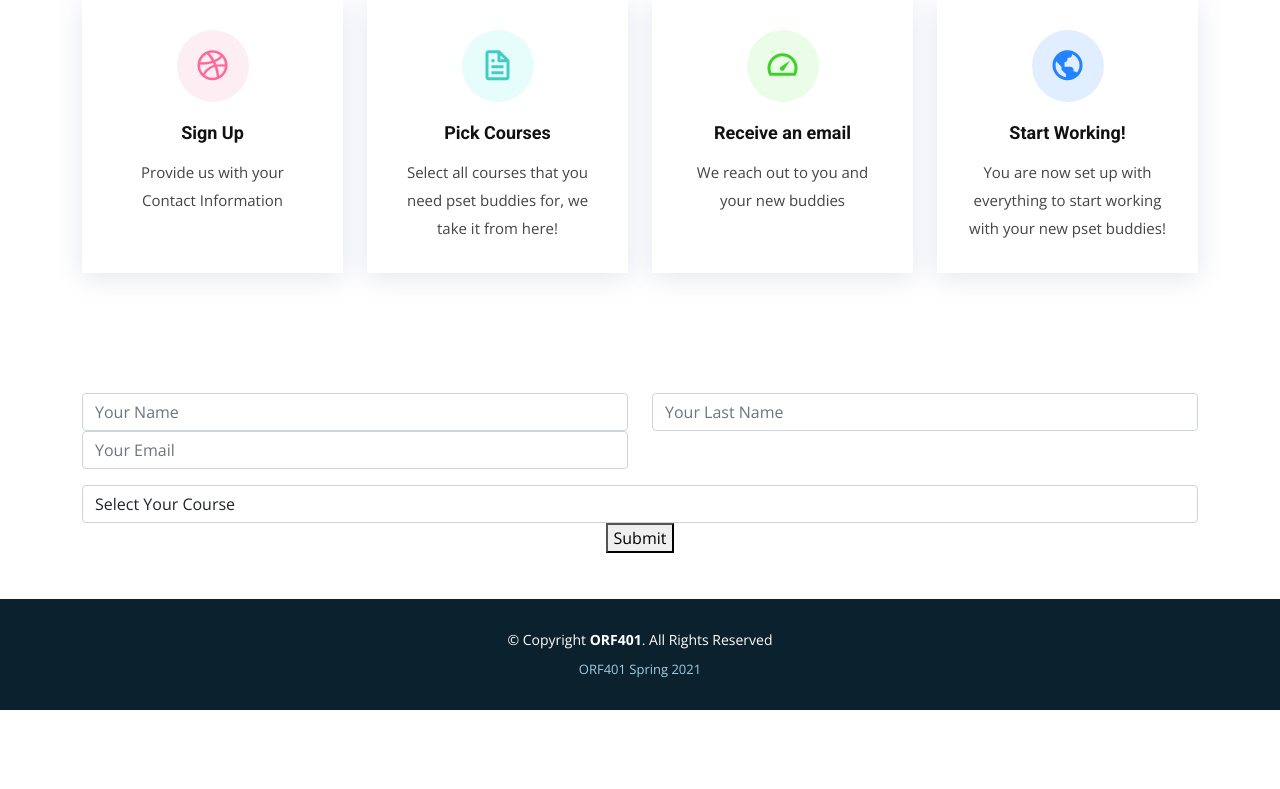
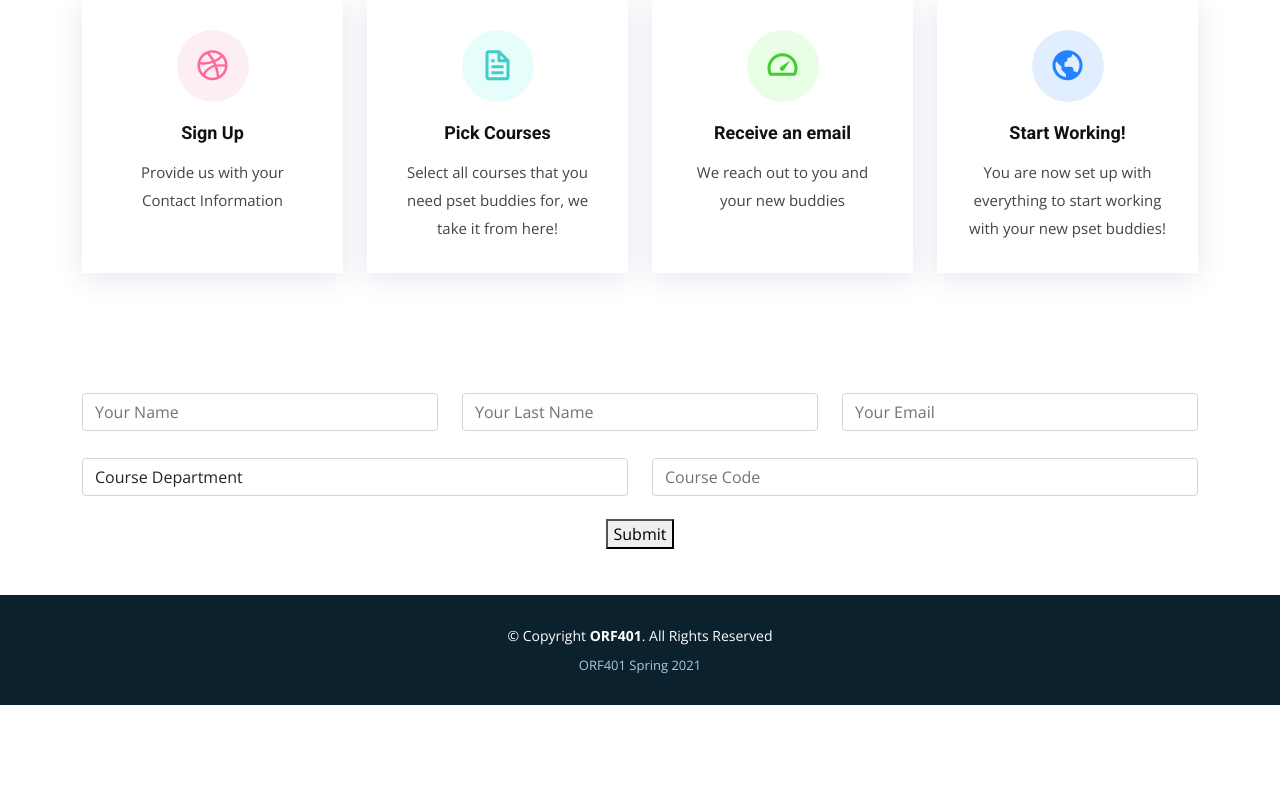
Before and after one commit to charlescoppieters/PSETBuddy, a Django app: page /buddies/addbuddy in a window 1280 px wide. Shown: the part 213-1002 px from the top of the page. After the commit the page ends 918 px from the top, so only its background shows below. Run offline with Django 3.2, Linux system fonts and the light colour scheme; parts of the project's set-up code (start-up, migrations or seed data) failed here and were passed over; some libraries are stand-ins or nearby versions.

Commit message:
My first commit

```diff
--- a/PSETBuddy/settings.py
+++ b/PSETBuddy/settings.py
@@ -132,4 +132,4 @@ STATICFILES_DIRS = (str(BASE_DIR.joinpath('static')),)
 db_from_env = dj_database_url.config(conn_max_age=500)
 DATABASES['default'].update(db_from_env)
 
-ALLOWED_HOSTS = ['.herokuapp.com', '127.0.0.1']
+ALLOWED_HOSTS = ['.herokuapp.com', '127.0.0.1', 'www.psetbuddy.com']
--- a/buddies/models.py
+++ b/buddies/models.py
@@ -7,5 +7,6 @@ class Person(models.Model):
   first_name = models.CharField(max_length=64)
   last_name = models.CharField(max_length = 64, null = True)
   contact_email = models.CharField(max_length=64, null = True)
-  Course1 = models.CharField(max_length=64)
+  Major = models.CharField(max_length=64)
+  CourseNumber = models.IntegerField(null = True)
   has_group1 = models.BooleanField(default = False)
--- a/buddies/views.py
+++ b/buddies/views.py
@@ -27,11 +27,12 @@ def create(request):
     last_names = []
     emails = []
     #Save four input variables
-    course = request.POST.get('Course1')
+    major = request.POST.get('Major')
+    Course_Number = request.POST.get('CourseNumber')
 
     #Find group member information
 
-    accounts = Person.objects.filter(Course1__icontains = course, has_group1 = False)[:3]
+    accounts = Person.objects.filter(Major__icontains = major, CourseNumber__icontains = Course_Number, has_group1 = False)[:3]
     if len(accounts) == 3:
 
       for account in accounts:
@@ -40,7 +41,7 @@ def create(request):
         emails.append(account.contact_email)
 
       #Send email to all three group members
-      email(first_names, last_names, emails, course)
+      email(first_names, last_names, emails, major, Course_Number)
 
       #Set hasgroup boolean to true
       for account in accounts:
@@ -48,7 +49,7 @@ def create(request):
         account.save()
   return redirect("/services.html")
 
-def email(first_names, last_names, emails, course):
+def email(first_names, last_names, emails, major, Course_Number):
   import smtplib
   gmail_user = "psetbuddy2021@gmail.com" # (You should provide your gmail account name)
   gmail_pwd = "testbuddy2021" # (You should provide your gmail password)
@@ -59,7 +60,7 @@ def email(first_names, last_names, emails, course):
   smtpserver.login(gmail_user, gmail_pwd)
   subject = "PSETBuddy - Your Study Group Has Been Found!"
   to = emails
-  msg = "Welcome to PSETBuddy! \n\n Your group members for " + course + " are: \n\n" + " - "+ first_names[0] + " " + last_names[0] + " (" + emails[0] + ")\n" + " - "+ first_names[1] + " " + last_names[1] + " (" + emails[1] + ")\n" + " - "+ first_names[2] + " " + last_names[2] + " (" + emails[2] + ")\n" + "\nBest of luck studying and be sure to always abide by the Honor Code!\n\n" + " Best, \n\n" + " The PSETBuddy Team"
+  msg = "Welcome to PSETBuddy! \n\n Your group members for " + major + Course_Number + " are: \n\n" + " - "+ first_names[0] + " " + last_names[0] + " (" + emails[0] + ")\n" + " - "+ first_names[1] + " " + last_names[1] + " (" + emails[1] + ")\n" + " - "+ first_names[2] + " " + last_names[2] + " (" + emails[2] + ")\n" + "\nBest of luck studying and be sure to always abide by the Honor Code!\n\n" + " Best, \n\n" + " The PSETBuddy Team"
 
   body = 'Subject: {}\n\n{}'.format(subject, msg)
   smtpserver.sendmail(gmail_user, to, body)
--- a/templates/services.html
+++ b/templates/services.html
@@ -122,17 +122,40 @@
             <form action="{% url 'buddies:create' %}" method="POST" role="form" class="">
                 {% csrf_token %}
                 <div class="row">
-                    <div class="col-md-6 form-group">
+                    <div class="col-md-4 form-group">
                         <input type="text" name="first_name" class="form-control" id="first_name" placeholder="Your Name" required>
                     </div>
-                    <div class="col-md-6 form-group">
+                    <div class="col-md-4 form-group">
                         <input type="text" name="last_name" class="form-control" id="last_name" placeholder="Your Last Name" required>
                     </div>
-                    <div class="col-md-6 form-group mt-3 mt-md-0">
+                    <div class="col-md-4 form-group ">
                         <input type="email" class="form-control" name="contact_email" id="contact_email" placeholder="Your Email" required>
                     </div>
                 </div>
 
+                <div class="row">
+                    <div class="col-md-6 form-group">
+                        <select class=" form-control selectpicker " name="Major" id="Major" rows="5" placeholder="Major" required style="margin-top: 5%">
+                            <option value="">Course Department</option>
+                            <option> ORF </option>
+                            <option> COS</option>
+                            <option> PSY </option>
+                            <option> MAT </option>
+                            <option> HIS </option>
+                            <option> MAE </option>
+                            <option> CEE </option>
+                            <option> ELE </option>
+                            <option> NEU </option>
+                            <option> ART </option>
+                        </select>
+                    </div>
+
+                    <div class="col-md-6 form-group">
+                        <input type="number" name="CourseNumber" class="form-control" id="Course_Number" placeholder="Course Code" required style="margin-top: 5%">
+                    </div>
+                </div>
+
+                <!--
                 <div class="form-group mt-3">
                     <div class="input-group">
                         <select class="form-control selectpicker " name="Course1" id="Course1" rows="5" placeholder="Courses" required>
@@ -177,7 +200,7 @@
                     </div>
 
                 </div>
-
+                -->
 
                 <!-- <div class="my-3">
     <div class="loading">Loading</div>
@@ -198,7 +221,7 @@
            }
       </script>
     -->
-        <div class="text-center"><button onclick="confirmFunction()" type="submit">Submit</button></div>
+                <div class="text-center" style="margin-top: 2%"><button onclick="confirmFunction()" type="submit">Submit</button></div>
             </form>
 
 
```
Also changed, not shown: buddies/migrations/0004_auto_20210427_0048.py (added), db.sqlite3. Lines whose indentation alone changed are shown as unchanged.
